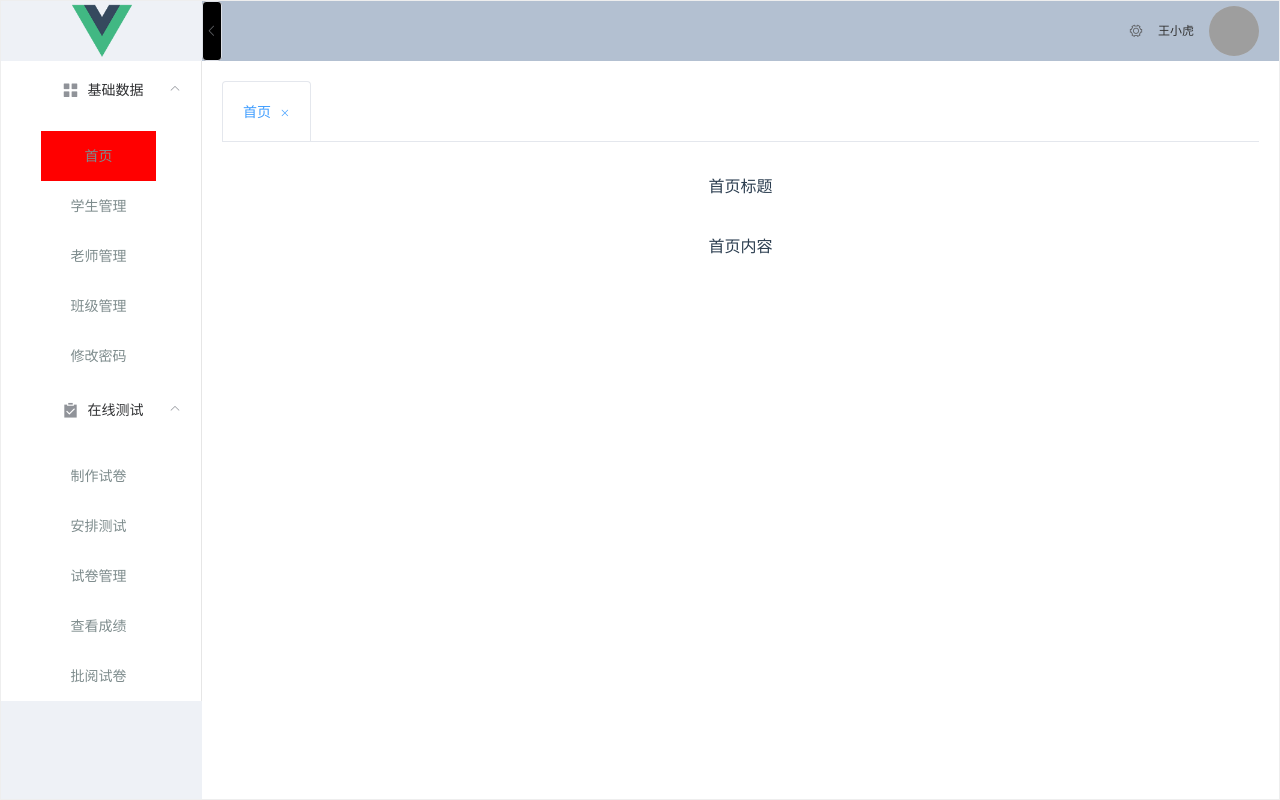
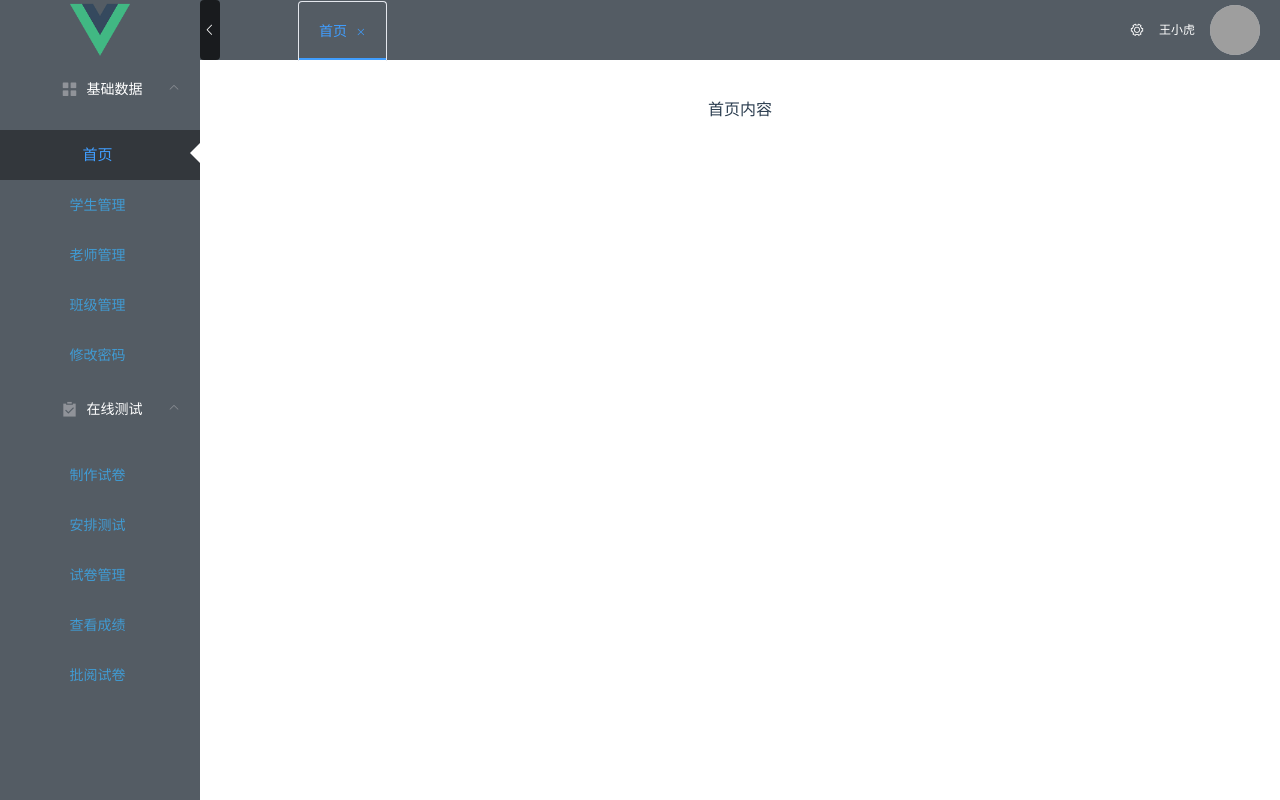
Before and after one commit to mishili/vue-zxwy-cli, a Vue app: page /home in a window 1280 px wide. Built offline with nearby package versions, Linux system fonts and the light colour scheme; grey boxes are pictures that could not be loaded.

Commit message:
home页面样式优化

```diff
--- a/src/views/Home.vue
+++ b/src/views/Home.vue
@@ -1,27 +1,32 @@
 <template>
   <div class="home">
-    <el-container style="height: 100%; border: 1px solid #eee;position: relative;">
-      <el-aside width="auto" style="background-color: rgb(238, 241, 246)">
+    <el-container style="height: 100%;position: relative;">
+      <!-- 侧边栏 -->
+      <el-aside width="auto" style="background-color: #545c64">
         <el-row class="pic">
           <router-link to="/home">
             <img src="../assets/logo.png">
           </router-link>
         </el-row>
-        <el-menu :default-openeds="['1', '2']" class="el-menu-vertical-demo" :collapse="isCollapse">
-          <el-submenu
-            v-for="(value,index) in asideTion"
-            :key="index"
-            :index="String(index+1)"
-          >
+        <el-menu
+          :default-openeds="['1', '2']"
+          class="el-menu-vertical-demo"
+          :collapse="isCollapse"
+          background-color="#545c64"
+          text-color="#fff"
+          active-text-color="#ffd04b"
+        >
+          <el-submenu v-for="(value,index) in asideTion" :key="index" :index="String(index+1)">
             <template slot="title">
               <i :class="value.class"></i>
               <span slot="title">{{ value.aside }}</span>
             </template>
-            <el-menu-item-group class="menu_a">
+            <el-menu-item-group>
               <el-menu-item
                 v-for="(value,index) in value.option"
                 :key="index"
                 @click="addTab(value,index)"
+                class="menu_a"
               >
                 <router-link :to="value.path">{{ value.name }}</router-link>
               </el-menu-item>
@@ -29,8 +34,11 @@
           </el-submenu>
         </el-menu>
       </el-aside>
+      <!-- 右边主体 -->
       <el-container>
+        <!-- tab标签页导航 -->
         <el-header>
+          <!-- 展开/收起按钮 -->
           <el-tooltip
             class="tooltip"
             effect="dark"
@@ -40,28 +48,42 @@
             <el-button
               @click="isCollapse=!isCollapse"
               :icon="isCollapse?'el-icon-arrow-right':'el-icon-arrow-left'"
+              style="color:#fff;border: 0;"
             />
           </el-tooltip>
+          <!-- tab标签页 -->
+          <el-row class="tab-position">
+            <el-tabs
+              v-model="editableTabsValue"
+              type="card"
+              closable
+              @tab-click="clickTab"
+              @tab-remove="removeTab"
+            >
+              <el-tab-pane
+                v-for="item in editableTabs"
+                :key="item.name"
+                :label="item.title"
+                :name="item.name"
+              ></el-tab-pane>
+            </el-tabs>
+          </el-row>
+          <!-- 详情 -->
           <el-dropdown>
-            <i class="el-icon-setting" style="margin-right: 15px"></i>
+            <i class="el-icon-setting" style="margin-right: 15px;"></i>
             <el-dropdown-menu slot="dropdown">
               <el-dropdown-item>查看</el-dropdown-item>
               <el-dropdown-item>新增</el-dropdown-item>
               <el-dropdown-item>退出登录</el-dropdown-item>
             </el-dropdown-menu>
           </el-dropdown>
+          <!-- 用户名 -->
           <span>王小虎</span>
+          <!-- 用户头像 -->
           <el-avatar :size="50" :src="circleUrl" style="margin-left: 15px"></el-avatar>
         </el-header>
         <el-main>
-          <el-tabs v-model="editableTabsValue" type="card" closable @tab-click="clickTab" @tab-remove="removeTab">
-            <el-tab-pane
-              v-for="item in editableTabs"
-              :key="item.name"
-              :label="item.title"
-              :name="item.name"
-            >{{item.content}}</el-tab-pane>
-          </el-tabs>
+          <!-- 路由视图 -->
           <router-view name="sidebar"/>
         </el-main>
       </el-container>
@@ -75,12 +97,15 @@ export default {
   data() {
     return {
       isCollapse: false, //侧边栏是否收起
-      circleUrl: "https://cube.elemecdn.com/3/7c/3ea6beec64369c2642b92c6726f1epng.png", //用作用户头像
-      asideTion: [  //侧边栏动态内容
+      circleUrl:
+        "https://cube.elemecdn.com/3/7c/3ea6beec64369c2642b92c6726f1epng.png", //用作用户头像
+      asideTion: [
+        //侧边栏动态内容
         {
-          aside: "基础数据",  //一级菜单
-          class: "el-icon-menu",  //定义icon样式
-          option: [ //二级菜单
+          aside: "基础数据", //一级菜单
+          class: "el-icon-menu", //定义icon样式
+          option: [
+            //二级菜单
             {
               name: "首页",
               path: "/home"
@@ -132,7 +157,8 @@ export default {
       ],
       asideTionList: [], //提取侧边栏name,path
       editableTabsValue: "1", //默认tab标签页位置
-      editableTabs: [ //tab标签页内容
+      editableTabs: [
+        //tab标签页内容
         {
           title: "首页",
           name: "1", //内容中表示位置
@@ -150,9 +176,10 @@ export default {
         _this.asideTionList.push(item);
       });
     });
-    var getTabList = JSON.parse(sessionStorage.getItem('editableTabs')); //得到存储的tab内容
-    var getTabName = sessionStorage.getItem('TabName'); //得到存储的tab位置name
-    if(getTabList&&getTabName){ //如果存在sessionStorage数据,改变其结果
+    var getTabList = JSON.parse(sessionStorage.getItem("editableTabs")); //得到存储的tab内容
+    var getTabName = sessionStorage.getItem("TabName"); //得到存储的tab位置name
+    if (getTabList && getTabName) {
+      //如果存在sessionStorage数据,改变其结果
       _this.editableTabs = getTabList;
       _this.editableTabsValue = getTabName;
       _this.tabIndex = Number(getTabName);
@@ -164,36 +191,42 @@ export default {
      */
     addTab(value, index) {
       let _this = this;
-      function checkAdult(ediTabTittle) { //点击时查询传入name的下标
+      function checkAdult(ediTabTittle) {
+        //点击时查询传入name的下标
         return ediTabTittle.title == value.name; //editableTabs中的title与传入name相等返回查询下标 ，没有返回-1
       }
       let asideindex = _this.editableTabs.findIndex(checkAdult); //使用findIndex方法 返回符合测试条件的第一个数组元素索引
       let newTabName = asideindex + 1 + ""; // 索引+1 == editableTabsValue tab标签页位置
-      if (asideindex == -1) { //如果查询结果为 -1 证明tab标签页不存在 可以添加tab标签页
+      if (asideindex == -1) {
+        //如果查询结果为 -1 证明tab标签页不存在 可以添加tab标签页
         newTabName = ++_this.tabIndex + "";
         _this.editableTabs.push({
           title: value.name,
           name: newTabName,
           content: value.name
         });
-      }else{
+      } else {
         newTabName = _this.editableTabs[asideindex].name; //使用editableTabs数组中name指定tab标签页位置
       }
       _this.editableTabsValue = newTabName; //点击后tab标签页默认位置对应改变
-      sessionStorage.setItem('editableTabs',JSON.stringify(_this.editableTabs)); //添加存储用户操作的tab内容
-      sessionStorage.setItem('TabName',newTabName); //存储用户操作的tab位置,这里需要的是editableTabs数组中name
+      sessionStorage.setItem(
+        "editableTabs",
+        JSON.stringify(_this.editableTabs)
+      ); //添加存储用户操作的tab内容
+      sessionStorage.setItem("TabName", newTabName); //存储用户操作的tab位置,这里需要的是editableTabs数组中name
     },
     /**
      * tab标签页点击,侧边栏路由对应
      */
-    clickTab(targetIndex){
+    clickTab(targetIndex) {
       let _this = this;
-      let label = targetIndex.label;  //得到点击的name
-      function checkLabel(tabName) {  //返回查询的下标
+      let label = targetIndex.label; //得到点击的name
+      function checkLabel(tabName) {
+        //返回查询的下标
         return tabName.name == targetIndex.label;
       }
       let index = _this.asideTionList.findIndex(checkLabel);
-      sessionStorage.setItem('TabName',targetIndex.name)
+      sessionStorage.setItem("TabName", targetIndex.name);
       _this.routerPath(index); //使用自定义方法跳转
     },
     /**
@@ -202,46 +235,53 @@ export default {
     removeTab(targetName) {
       // targetName 现在删除的tab标签页位置
       let _this = this;
-      let tabs = _this.editableTabs;  //得到editableTabs数组信息
+      let tabs = _this.editableTabs; //得到editableTabs数组信息
       let activeName = _this.editableTabsValue; //得到现在tab标签页默认位置
-      if (activeName === targetName) {  //判断删除的位置与现在tab标签页默认位置是否相等
+      if (activeName === targetName) {
+        //判断删除的位置与现在tab标签页默认位置是否相等
         tabs.forEach((tab, index) => {
-          if (tab.name === targetName) {  //判断遍历得到name(数组内容中表示位置)与现在tab标签页默认位置是否相等
+          if (tab.name === targetName) {
+            //判断遍历得到name(数组内容中表示位置)与现在tab标签页默认位置是否相等
             //当前得到的位置(对应editableTabs数组)有上一个对象得到上一个数组对象
             //没有得到下一个数组对象
             let nextTab = tabs[index + 1] || tabs[index - 1];
-            if (nextTab) {  //true 得到数组对象内容中表示位置的name赋值给activeName
+            if (nextTab) {
+              //true 得到数组对象内容中表示位置的name赋值给activeName
               activeName = nextTab.name;
             }
           }
         });
       }
       _this.editableTabsValue = activeName; //删除后tab标签页默认位置对应改变
-      if(targetName==1){
-        _this.$message({  //首页tab不可以删除
+      if (targetName == 1) {
+        _this.$message({
+          //首页tab不可以删除
           message: "不允许操作",
           type: "error"
         });
-      }else{  //默认位置不等于1(首页tab位置),才更改,使用filter方法过滤
+      } else {
+        //默认位置不等于1(首页tab位置),才更改,使用filter方法过滤
         _this.editableTabs = tabs.filter(tab => tab.name !== targetName);
       }
-      function checkTabe(tabName) {  //返回查询name的下标
+      function checkTabe(tabName) {
+        //返回查询name的下标
         return tabName.name == activeName;
       }
       let index1 = tabs.findIndex(checkTabe);
-      function checkPath(tabName) {  //查询title返回对应name(提取的侧边栏name)的下标
+      function checkPath(tabName) {
+        //查询title返回对应name(提取的侧边栏name)的下标
         return tabName.name == tabs[index1].title;
       }
       let index2 = _this.asideTionList.findIndex(checkPath);
-      console.log(index2,activeName,tabs[index1].title)
-      sessionStorage.setItem('editableTabs',JSON.stringify(tabs));//删除时存储用户操作的tab内容
-      sessionStorage.setItem('TabName',activeName); //存储用户操作的tab位置,这里需要的是editableTabs数组中name
+      console.log(index2, activeName, tabs[index1].title);
+      sessionStorage.setItem("editableTabs", JSON.stringify(tabs)); //删除时存储用户操作的tab内容
+      sessionStorage.setItem("TabName", activeName); //存储用户操作的tab位置,这里需要的是editableTabs数组中name
       _this.routerPath(index2); //使用自定义方法跳转,activeName时位置要-1
     },
     /**
      * 路由对应跳转,传入下标
      */
-    routerPath(index){
+    routerPath(index) {
       let _this = this;
       let path = _this.asideTionList[index].path; //找到根据侧边栏筛选出来的数组的path
       //使用replace ，跳转到指定url路径，但是history栈中不会有记录，点击返回会跳转到上上个页面
@@ -271,12 +311,40 @@ export default {
       max-width: 100%;
     }
   }
+  /deep/ .el-menu {
+    border-right: 0;
+  }
   .menu_a {
     /deep/ a {
       display: block;
+      color: #409bd3;
       &.router-link-exact-active {
         &.router-link-active {
-          background: red;
+          position: relative;
+          z-index: 2;
+          color: #409eff;
+          font-size: 15px;
+          &::before {
+            content: "";
+            position: absolute;
+            top: 0;
+            left: -40px;
+            width: 200px;
+            height: 100%;
+            background: rgba($color: #000000, $alpha: 0.4);
+            z-index: -1;
+          }
+          &::after {
+            content: "";
+            position: absolute;
+            top: 12.5px;
+            right: -45px;
+            width: 0;
+            height: 0;
+            border: 10px solid transparent;
+            border-right: 10px solid #fff;
+            z-index: -1;
+          }
         }
       }
     }
@@ -284,8 +352,8 @@ export default {
 }
 // 导航栏
 .el-header {
-  background-color: #b3c0d1;
-  color: #333;
+  background-color: #545c64;
+  color: #fff;
   line-height: 60px;
   font-size: 12px;
   width: 100%;
@@ -293,10 +361,13 @@ export default {
   display: flex;
   justify-content: flex-end;
   align-items: center;
+  i{
+    color: #fff;
+  }
   .tooltip {
     width: 20px;
     height: 60px;
-    background: #000;
+    background: rgba($color: #000000, $alpha: 0.7);
     position: absolute;
     top: 0;
     left: 0;
@@ -304,6 +375,32 @@ export default {
     padding: 12px 0;
   }
 }
+// tab标签页
+/deep/ .tab-position {
+  width: 75%;
+  max-width: 75%;
+  margin-right: 5%;
+  .el-tabs__item{
+    color: white;
+    height: 49px;
+    &.is-active{
+      color: #409EFF;
+      border-bottom: 2px solid #409EFF !important;
+    }
+  }
+  .el-tabs__header{
+    margin-bottom: 0;
+  }
+  .el-tabs__nav{
+    max-height: 60px;
+  }
+  .el-tabs--card>.el-tabs__header{
+    border-bottom: 0;
+  }
+  .el-tabs__nav-next, .el-tabs__nav-prev{
+    color: #fff;
+  }
+}
 // 侧边栏
 .el-aside {
   color: #333;
```
